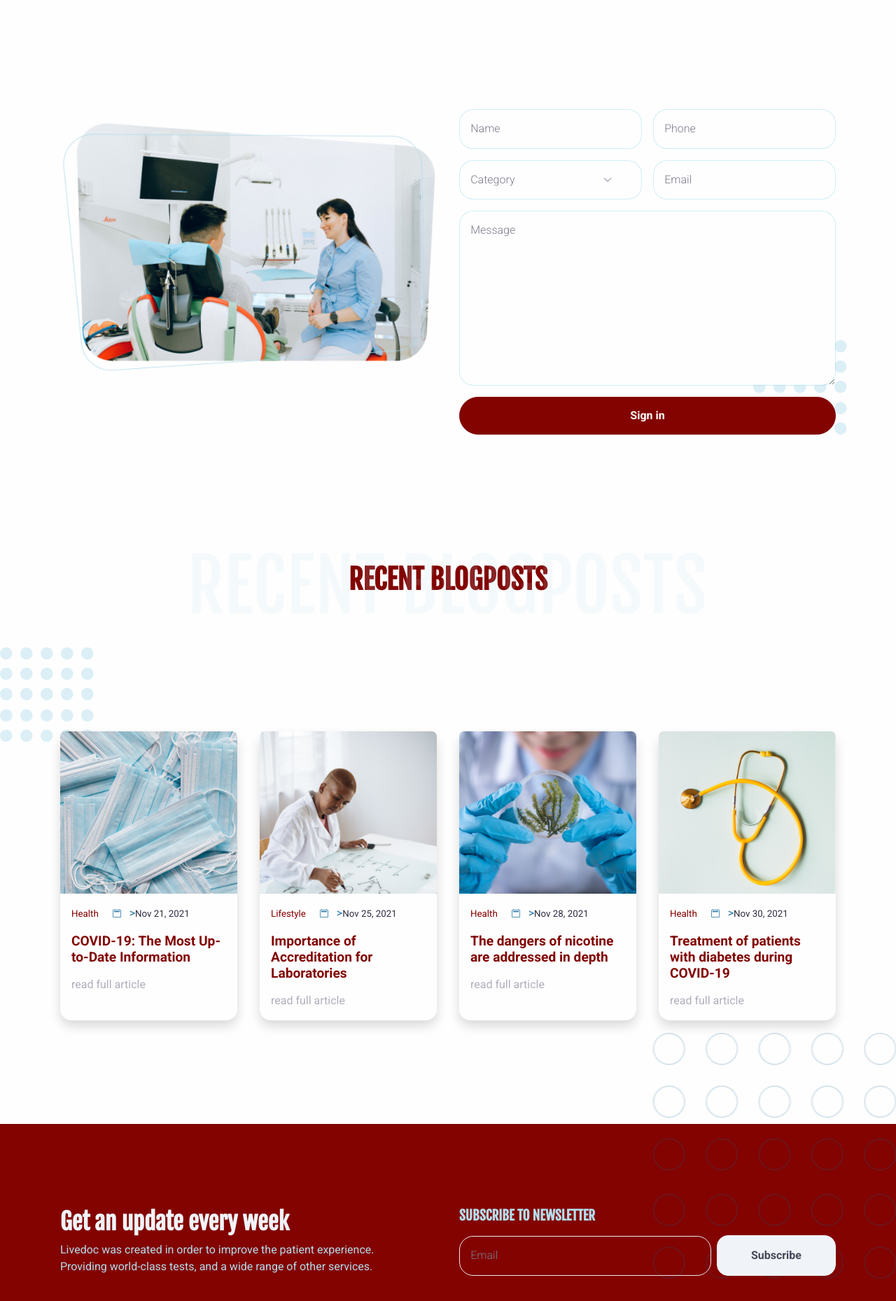
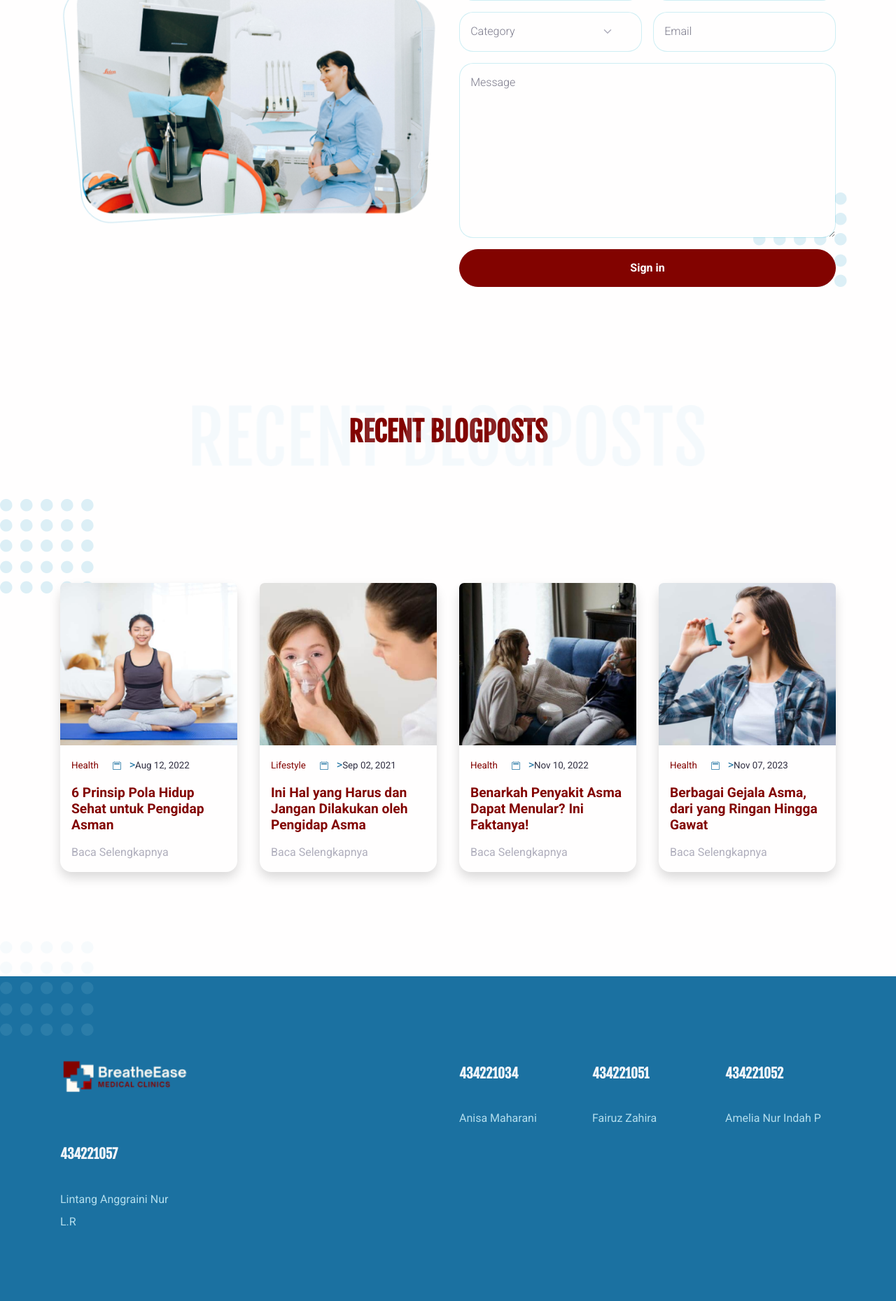
Before and after one commit to lintanganlr/AiPrak-Uas, a Flask app: page / in a window 1280 px wide. Shown: the part 3061-4920 px from the top of the page at 70% size. Run offline with Flask 3, Linux system fonts and the light colour scheme; some libraries are stand-ins or nearby versions.

Commit message:
memperbaiki homepage, tinggal footer

```diff
--- a/templates/main.html
+++ b/templates/main.html
@@ -188,11 +188,11 @@
                     <div class="row align-items-center">
                         <div class="col-md-5 col-xxl-6"><img class="img-fluid" src="{{ url_for('static', filename='img/gallery/eye-care.png') }}" alt="..." /></div>
                         <div class="col-md-7 col-xxl-6 text-center text-md-start">
-                            <h2 class="fw-bold text-light mb-4 mt-4 mt-lg-0">Eye Care with Top Professionals<br class="d-none d-sm-block" />and In Budget.</h2>
+                            <h2 class="fw-bold text-light mb-4 mt-4 mt-lg-0">Apakah asma bisa sembuh?</h2>
                             <p class="text-light">
-                                We've built a healthcare system that puts your needs first.<br class="d-none d-sm-block" />For us, there is nothing more important than the health of <br class="d-none d-sm-block" />you and your loved ones.
+                                Gejala asma bisa kambuh kapan saja dan terasa sangat mengganggu.<br class="d-none d-sm-block" />Kondisi ini tak jarang membuat penderitanya bertanya-tanya, <br class="d-none d-sm-block" />apakah asma bisa sembuh atau tidak? Agar tidak makin khawatir dengan<br class="d-none d-sm-block" /> hal tersebut, ketahui dulu faktanya berikut ini.
                             </p>
-                            <div class="py-3"><a class="btn btn-lg btn-light rounded-pill" href="#!" role="button">Learn more </a></div>
+                            <div class="py-3"><a class="btn btn-lg btn-light rounded-pill" href="https://www.alodokter.com/apakah-asma-bisa-sembuh-cek-faktanya-di-sini" role="button">Baca Selengkapnya</a></div>
                         </div>
                     </div>
                 </div>
@@ -224,35 +224,18 @@
                     <div class="row align-items-center">
                         <div class="col-md-6 order-lg-1 mb-5 mb-lg-0"><img class="fit-cover rounded-circle w-100" src="{{ url_for('static', filename='img/gallery/health-care.png') }}" alt="..." /></div>
                         <div class="col-md-6 text-center text-md-start">
-                            <h2 class="fw-bold mb-4">We are developing a healthcare <br class="d-none d-sm-block" />system around you</h2>
+                            <h2 class="fw-bold mb-4">We are developing an asthma care <br class="d-none d-sm-block" />system centered around you.</h2>
                             <p>
-                                We think that everyone should have easy access to excellent <br class="d-none d-sm-block" />healthcare. Our aim is to make the procedure as simple as <br class="d-none d-sm-block" />possible for our patients
-                                and to offer treatment no matter<br class="d-none d-sm-block" />where they are — in person or at their convenience.
+                                Website ini merupakan sistem pakar asma yang dirancang untuk <br class="d-none d-sm-block" />membantu Anda mengidentifikasi dan mengelola kondisi asma dengan <br class="d-none d-sm-block" />mudah dan efektif. Kami menggunakan teknologi mutakhir untuk<br class="d-none d-sm-block" /> memberikan penilaian yang akurat dan panduan yang dipersonalisasi, kapan saja dan di mana saja.
                             </p>
-                            <div class="py-3">
-                                <button class="btn btn-lg btn-outline-primary rounded-pill" type="submit">Learn more</button>
-                            </div>
+
                         </div>
                     </div>
                 </div>
             </section>
 
             <!-- ============================================-->
-            <!-- <section> begin ============================-->
-            <section class="pb-0">
-                <div class="container">
-                    <div class="row">
-                        <div class="col-12 py-3">
-                            <div class="bg-holder bg-size" style="background-image: url('{{ doctorsUs_url }}'); background-position: top center; background-size: contain"></div>
-                            <!--/.bg-holder-->
 
-                            <h1 class="text-center">OUR DOCTORS</h1>
-                        </div>
-                    </div>
-                </div>
-                <!-- end of .container-->
-            </section>
-            <!-- <section> close ============================-->
             <!-- ============================================-->
 
             <!-- <section class="py-5">
@@ -606,9 +589,9 @@
                                             d="M3.5 0a.5.5 0 0 1 .5.5V1h8V.5a.5.5 0 0 1 1 0V1h1a2 2 0 0 1 2 2v11a2 2 0 0 1-2 2H2a2 2 0 0 1-2-2V3a2 2 0 0 1 2-2h1V.5a.5.5 0 0 1 .5-.5zM2 2a1 1 0 0 0-1 1v11a1 1 0 0 0 1 1h12a1 1 0 0 0 1-1V3a1 1 0 0 0-1-1H2z"
                                         ></path>
                                         <path d="M2.5 4a.5.5 0 0 1 .5-.5h10a.5.5 0 0 1 .5.5v1a.5.5 0 0 1-.5.5H3a.5.5 0 0 1-.5-.5V4z"></path></svg>
-                                    ><span class="fs--1 text-900">Nov 21, 2021</span><span class="fs--1"></span>
-                                    <h5 class="font-base fs-lg-0 fs-xl-1 my-3">COVID-19: The Most Up-to-Date Information</h5>
-                                    <a class="stretched-link" href="#!">read full article</a>
+                                    ><span class="fs--1 text-900">Aug 12, 2022</span><span class="fs--1"></span>
+                                    <h5 class="font-base fs-lg-0 fs-xl-1 my-3">6 Prinsip Pola Hidup Sehat untuk Pengidap Asman</h5>
+                                    <a class="stretched-link" href="https://hellosehat.com/pernapasan/asma/pola-hidup-sehat-untuk-penderita-asma/">Baca Selengkapnya</a>
                                 </div>
                             </div>
                         </div>
@@ -622,9 +605,9 @@
                                             d="M3.5 0a.5.5 0 0 1 .5.5V1h8V.5a.5.5 0 0 1 1 0V1h1a2 2 0 0 1 2 2v11a2 2 0 0 1-2 2H2a2 2 0 0 1-2-2V3a2 2 0 0 1 2-2h1V.5a.5.5 0 0 1 .5-.5zM2 2a1 1 0 0 0-1 1v11a1 1 0 0 0 1 1h12a1 1 0 0 0 1-1V3a1 1 0 0 0-1-1H2z"
                                         ></path>
                                         <path d="M2.5 4a.5.5 0 0 1 .5-.5h10a.5.5 0 0 1 .5.5v1a.5.5 0 0 1-.5.5H3a.5.5 0 0 1-.5-.5V4z"></path></svg>
-                                    ><span class="fs--1 text-900">Nov 25, 2021</span><span class="fs--1"></span>
-                                    <h5 class="font-base fs-lg-0 fs-xl-1 my-3">Importance of Accreditation for Laboratories</h5>
-                                    <a class="stretched-link" href="#!">read full article</a>
+                                    ><span class="fs--1 text-900">Sep 02, 2021</span><span class="fs--1"></span>
+                                    <h5 class="font-base fs-lg-0 fs-xl-1 my-3">Ini Hal yang Harus dan Jangan Dilakukan oleh Pengidap Asma</h5>
+                                    <a class="stretched-link" href="https://www.halodoc.com/artikel/ini-hal-yang-harus-dan-jangan-dilakukan-oleh-pengidap-asma">Baca Selengkapnya</a>
                                 </div>
                             </div>
                         </div>
@@ -638,9 +621,9 @@
                                             d="M3.5 0a.5.5 0 0 1 .5.5V1h8V.5a.5.5 0 0 1 1 0V1h1a2 2 0 0 1 2 2v11a2 2 0 0 1-2 2H2a2 2 0 0 1-2-2V3a2 2 0 0 1 2-2h1V.5a.5.5 0 0 1 .5-.5zM2 2a1 1 0 0 0-1 1v11a1 1 0 0 0 1 1h12a1 1 0 0 0 1-1V3a1 1 0 0 0-1-1H2z"
                                         ></path>
                                         <path d="M2.5 4a.5.5 0 0 1 .5-.5h10a.5.5 0 0 1 .5.5v1a.5.5 0 0 1-.5.5H3a.5.5 0 0 1-.5-.5V4z"></path></svg>
-                                    ><span class="fs--1 text-900">Nov 28, 2021</span><span class="fs--1"></span>
-                                    <h5 class="font-base fs-lg-0 fs-xl-1 my-3">The dangers of nicotine are addressed in depth</h5>
-                                    <a class="stretched-link" href="#!">read full article</a>
+                                    ><span class="fs--1 text-900">Nov 10, 2022</span><span class="fs--1"></span>
+                                    <h5 class="font-base fs-lg-0 fs-xl-1 my-3">Benarkah Penyakit Asma Dapat Menular? Ini Faktanya!</h5>
+                                    <a class="stretched-link" href="https://www.halodoc.com/artikel/benarkah-penyakit-asma-dapat-menular-ini-faktanya">Baca Selengkapnya</a>
                                 </div>
                             </div>
                         </div>
@@ -654,42 +637,16 @@
                                             d="M3.5 0a.5.5 0 0 1 .5.5V1h8V.5a.5.5 0 0 1 1 0V1h1a2 2 0 0 1 2 2v11a2 2 0 0 1-2 2H2a2 2 0 0 1-2-2V3a2 2 0 0 1 2-2h1V.5a.5.5 0 0 1 .5-.5zM2 2a1 1 0 0 0-1 1v11a1 1 0 0 0 1 1h12a1 1 0 0 0 1-1V3a1 1 0 0 0-1-1H2z"
                                         ></path>
                                         <path d="M2.5 4a.5.5 0 0 1 .5-.5h10a.5.5 0 0 1 .5.5v1a.5.5 0 0 1-.5.5H3a.5.5 0 0 1-.5-.5V4z"></path></svg>
-                                    ><span class="fs--1 text-900">Nov 30, 2021</span><span class="fs--1"></span>
-                                    <h5 class="font-base fs-lg-0 fs-xl-1 my-3">Treatment of patients with diabetes during COVID-19</h5>
-                                    <a class="stretched-link" href="#!">read full article</a>
+                                    ><span class="fs--1 text-900">Nov 07, 2023</span><span class="fs--1"></span>
+                                    <h5 class="font-base fs-lg-0 fs-xl-1 my-3">Berbagai Gejala Asma, dari yang Ringan Hingga Gawat</h5>
+                                    <a class="stretched-link" href="https://hellosehat.com/pernapasan/asma/gejala-asma/">Baca Selengkapnya</a>
                                 </div>
                             </div>
                         </div>
                     </div>
                 </div>
             </section>
-            <section class="bg-primary">
-                <div class="bg-holder bg-size" style="background-image: url('{{ ctabg_url }}'); background-position: center right; margin-top: -8.125rem; background-size: contain"></div>
-                <!--/.bg-holder-->
 
-                <div class="container">
-                    <div class="row">
-                        <div class="col-lg-6">
-                            <h2 class="fw-bold text-light">Get an update every week</h2>
-                            <p class="text-soft-primary">Livedoc was created in order to improve the patient experience. <br />Providing world-class tests, and a wide range of other services.</p>
-                        </div>
-                        <div class="col-lg-6">
-                            <h5 class="mb-3 text-soft-primary">SUBSCRIBE TO NEWSLETTER</h5>
-                            <form class="row gx-2 gy-2 align-items-center">
-                                <div class="col">
-                                    <div class="input-group-icon">
-                                        <label class="visually-hidden" for="inputEmailCta">Address</label>
-                                        <input class="form-control form-livedoc-control form-cta-control text-soft-primary" id="inputEmailCta" type="email" placeholder="Email" />
-                                    </div>
-                                </div>
-                                <div class="d-grid gap-3 col-sm-auto">
-                                    <button class="btn btn-lg btn-light rounded-3 px-5 py-3" type="submit">Subscribe</button>
-                                </div>
-                            </form>
-                        </div>
-                    </div>
-                </div>
-            </section>
             <section class="py-0 bg-secondary">
                 <div class="bg-holder opacity-25" style="background-image: url('{{ dotbg_url }}'); background-position: top left; margin-top: -3.125rem; background-size: auto"></div>
                 <!--/.bg-holder-->
@@ -697,31 +654,31 @@
                 <div class="container">
                     <div class="row py-8">
                         <div class="col-12 col-sm-12 col-lg-6 mb-4 order-0 order-sm-0">
-                            <a class="text-decoration-none" href="#"><img src="assets/img/gallery/footer-logo.png" height="51" alt="" /></a>
-                            <p class="text-light my-4">The world's most trusted <br />telehealth company.</p>
+                            <a class="text-decoration-none" href="#"><img src="{{ url_for('static', filename='img/gallery/footer-logo.png') }}" height="51" alt="" /></a>
+
                         </div>
                         <div class="col-6 col-sm-4 col-lg-2 mb-3 order-2 order-sm-1">
-                            <h5 class="lh-lg fw-bold mb-4 text-light font-sans-serif">Departments</h5>
+                            <h5 class="lh-lg fw-bold mb-4 text-light font-sans-serif">434221034</h5>
                             <ul class="list-unstyled mb-md-4 mb-lg-0">
-                                <li class="lh-lg"><a class="footer-link" href="#!">Eye care</a></li>
-                                <li class="lh-lg"><a class="footer-link" href="#!">Cardiac are</a></li>
-                                <li class="lh-lg"><a class="footer-link" href="#!">Heart care</a></li>
+                                <li class="lh-lg"><a class="footer-link" href="#!">Anisa Maharani</a></li>
                             </ul>
                         </div>
                         <div class="col-6 col-sm-4 col-lg-2 mb-3 order-3 order-sm-2">
-                            <h5 class="lh-lg fw-bold text-light mb-4 font-sans-serif">Membership</h5>
+                            <h5 class="lh-lg fw-bold text-light mb-4 font-sans-serif">434221051</h5>
                             <ul class="list-unstyled mb-md-4 mb-lg-0">
-                                <li class="lh-lg"><a class="footer-link" href="#!">Free trial</a></li>
-                                <li class="lh-lg"><a class="footer-link" href="#!">Silver</a></li>
-                                <li class="lh-lg"><a class="footer-link" href="#!">Premium</a></li>
+                                <li class="lh-lg"><a class="footer-link" href="#!">Fairuz Zahira</a></li>
                             </ul>
                         </div>
                         <div class="col-6 col-sm-4 col-lg-2 mb-3 order-3 order-sm-2">
-                            <h5 class="lh-lg fw-bold text-light mb-4 font-sans-serif">Customer Care</h5>
+                            <h5 class="lh-lg fw-bold text-light mb-4 font-sans-serif">434221052</h5>
                             <ul class="list-unstyled mb-md-4 mb-lg-0">
-                                <li class="lh-lg"><a class="footer-link" href="#!">About Us</a></li>
-                                <li class="lh-lg"><a class="footer-link" href="#!">Contact US</a></li>
-                                <li class="lh-lg"><a class="footer-link" href="#!">Get Update</a></li>
+                                <li class="lh-lg"><a class="footer-link" href="#!">Amelia Nur Indah P</a></li>
+                            </ul>
+                        </div>
+                        <div class="col-6 col-sm-4 col-lg-2 mb-3 order-3 order-sm-2">
+                            <h5 class="lh-lg fw-bold text-light mb-4 font-sans-serif">434221057</h5>
+                            <ul class="list-unstyled mb-md-4 mb-lg-0">
+                                <li class="lh-lg"><a class="footer-link" href="#!">Lintang Anggraini Nur L.R</a></li>
                             </ul>
                         </div>
                     </div>
@@ -733,14 +690,14 @@
                     <div class="container">
                         <div class="row justify-content-md-between justify-content-evenly py-4">
                             <div class="col-12 col-sm-8 col-md-6 col-lg-auto text-center text-md-start">
-                                <p class="fs--1 my-2 fw-bold text-200">All rights Reserved &copy; Your Company, 2021</p>
+                                <p class="fs--1 my-2 fw-bold text-200">Artificial Intelligence Practicum, 2024</p>
                             </div>
                             <div class="col-12 col-sm-8 col-md-6">
                                 <p class="fs--1 my-2 text-center text-md-end text-200">
                                     Made with&nbsp;
                                     <svg class="bi bi-suit-heart-fill" xmlns="http://www.w3.org/2000/svg" width="12" height="12" fill="#F95C19" viewBox="0 0 16 16">
                                         <path d="M4 1c2.21 0 4 1.755 4 3.92C8 2.755 9.79 1 12 1s4 1.755 4 3.92c0 3.263-3.234 4.414-7.608 9.608a.513.513 0 0 1-.784 0C3.234 9.334 0 8.183 0 4.92 0 2.755 1.79 1 4 1z"></path></svg>
-                                    >&nbsp;by&nbsp;<a class="fw-bold text-info" href="https://themewagon.com/" target="_blank">ThemeWagon </a>
+                                    >&nbsp;by&nbsp;<a class="fw-bold text-info" href="https://themewagon.com/" target="_blank">Kelompok BreathEase</a>
                                 </p>
                             </div>
                         </div>
```
Also changed, not shown: static/img/gallery/covid-19.png, static/img/gallery/eye-care.png, static/img/gallery/footer-logo.png, static/img/gallery/laboratories.png, static/img/gallery/nicotine.png, static/img/gallery/treatment.png.
